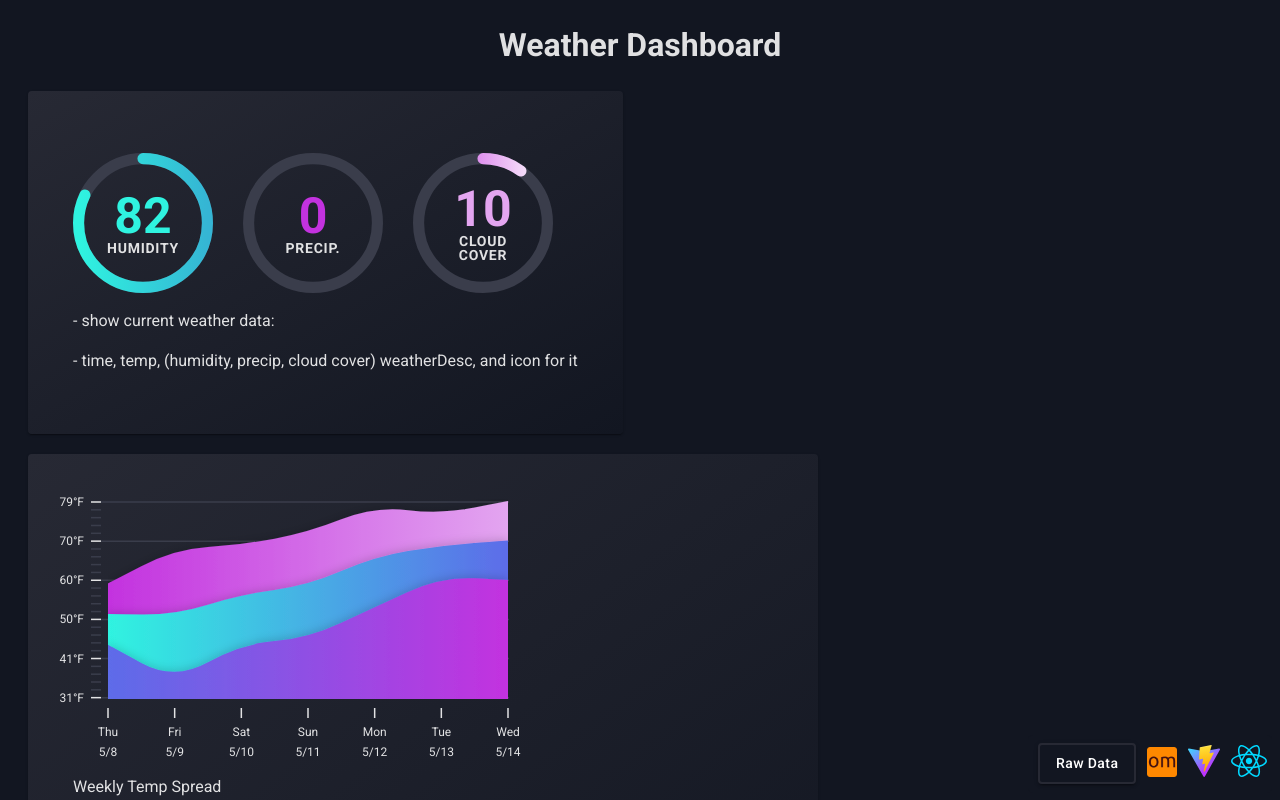
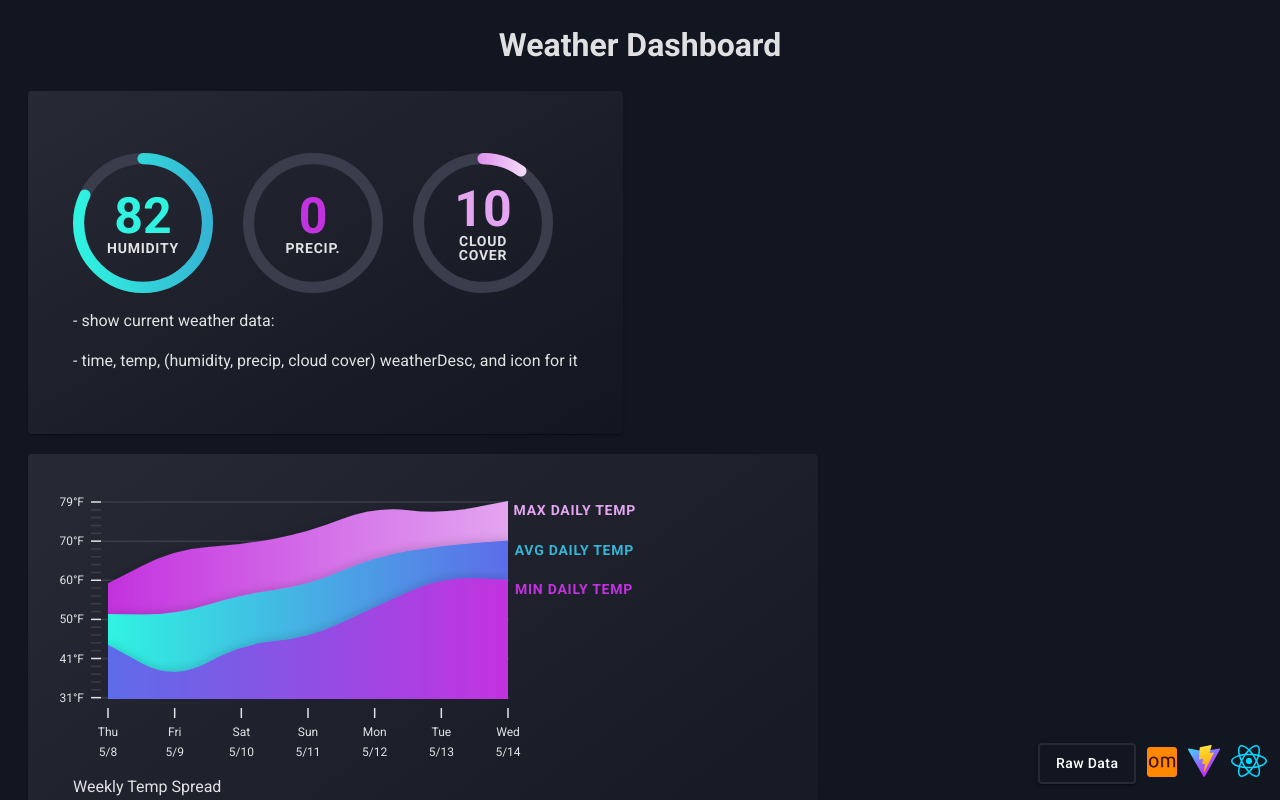
Before and after one commit to nrs32/react-weather-app, a React (Vite) app: page / in a window 1280 px wide. Shown: the top 800 px of the page. Built offline with nearby package versions, Linux system fonts and the light colour scheme.

Commit message:
create right label component, and add labels to graphs

```diff
--- a/src/components/gradient-circular-progress.tsx
+++ b/src/components/gradient-circular-progress.tsx
@@ -72,7 +72,7 @@ const GradientCircularProgress: React.FC<GradientCircularProgressProps> = (props
             sx={{
               color: theme.palette.text.primary,
               fontSize: '14px',
-              letterSpacing: '.75px',
+              letterSpacing: theme.palette.text.secondaryLetterSpacing,
               textTransform: 'uppercase',
             }}>
             { subtitle }
--- a/src/components/graphs-parts/curvy-time-graph.tsx
+++ b/src/components/graphs-parts/curvy-time-graph.tsx
@@ -29,9 +29,8 @@ const CurvyTimeGraph: React.FC<CurvyGraphProps> = ({ id, style, data, gradientst
   const graphId = `curvy-time-graph-${id}`;
   const [startColor, endColor] = gradientstops;
   const svgHeight = height - SPACE_BELOW_DATA;
-  const svgWidth = width;
 
-  const normalizedPoints = normalizeDataPoints(data, svgWidth, svgHeight, yRange, xRange);
+  const normalizedPoints = normalizeDataPoints(data, width, svgHeight, yRange, xRange);
   const pathData = generateSmoothPath(normalizedPoints);
   const areaPathData = generateAreaPath(pathData, normalizedPoints, svgHeight);
 
--- /dev/null
+++ b/src/components/graphs-parts/right-data-label.tsx
@@ -0,0 +1,58 @@
+import { useTheme } from '@mui/material';
+import React from 'react';
+
+import { SPACE_BELOW_DATA, type Point } from '../../types/graph-types';
+import normalizeDataPoints from '../../utils/normalize-data-points';
+
+interface RightDataLabelProps {
+  data: Point[];
+  width: number;
+  height: number;
+  yRange?: [number, number]; // [minY, maxY] y-axis range to be used, instead of normalized
+  xRange?: [number, number]; // [minY, maxY] y-axis range to be used, instead of normalized
+  labelColor: string;
+  label: string;
+
+  style?: React.CSSProperties;
+}
+
+const RightDataLabel: React.FC<RightDataLabelProps> = ({
+  data,
+  width,
+  height,
+  yRange,
+  xRange,
+  labelColor,
+  label,
+  style,
+}) => {
+  const theme = useTheme();
+
+  const svgHeight = height - SPACE_BELOW_DATA;
+
+  const normalizedPoints = normalizeDataPoints(data, width, svgHeight, yRange, xRange);
+  const lastNormalizedPoint = normalizedPoints[normalizedPoints.length - 1];
+  const letterHeight = 14;
+
+  return (
+    <div style={{ ...style }}>
+      <svg width={width} height={height}>
+        <g>
+          <text
+            x={lastNormalizedPoint.x}
+            y={lastNormalizedPoint.y + letterHeight}
+            textAnchor="end"
+            fontSize={`${letterHeight}`}
+            fill={labelColor}
+            letterSpacing={theme.palette.text.secondaryLetterSpacing}
+            fontWeight={700}
+          >
+            {label}
+          </text>
+        </g>
+      </svg>
+    </div>
+  );
+};
+
+export default RightDataLabel;
--- a/src/components/graphs/temp-v-humidity-graph.tsx
+++ b/src/components/graphs/temp-v-humidity-graph.tsx
@@ -9,6 +9,7 @@ import CurvyTimeGraph from '../graphs-parts/curvy-time-graph';
 import XAxis from '../graphs-parts/x-axis';
 import getTemperatureLabel from '../../utils/get-y-label';
 import getHumidityLabel from '../../utils/get-humidity-label';
+import RightDataLabel from '../graphs-parts/right-data-label';
 
 interface TempVHumidityGraphProps extends GraphProps {
   hourlyWeather: HourlyWeather[],
@@ -29,12 +30,19 @@ const TempVHumidityGraph: React.FC<TempVHumidityGraphProps> = ({ hourlyWeather,
   }));
 
   const combinedYPoints = getCombinedYRange(hourlyTemps.map(temp => temp.y));
+  const labelLeft = chartLeft + 113;
+  const labelTop = chartTop - 18;
 
   return (
     <>
       <YAxis style={{ position: "absolute", top: `${chartTop - 1}px`, left: `${chartLeft - 89}px`}} labeledYPoints={combinedYPoints} getLabel={(y) => getTempAndHumidityLabel(getTemperatureLabel(y), 'N/A')} graphWidth={graphWidth} height={graphHeight} textSpace={65}></YAxis>
+
       <CurvyTimeGraph id="dashed" width={graphWidth} height={graphHeight} style={{ position: "absolute", top: `${chartTop}px`, left: `${chartLeft}px` }} data={hourlyHumidity} yRange={[0, 100]} gradientstops={[theme.palette.pink.main, "white"]} gradientDirection='h' type="dashed-line"/>
+      <RightDataLabel label="HUMIDITY" labelColor={theme.palette.pink.light} width={graphWidth} height={graphHeight} style={{ position: "absolute", top: `${labelTop}px`, left: `${labelLeft - 35}px` }} data={hourlyHumidity} yRange={[0, 100]}></RightDataLabel>
+
       <CurvyTimeGraph id="line" width={graphWidth} height={graphHeight} style={{ position: "absolute", top: `${chartTop}px`, left: `${chartLeft}px`  }} data={hourlyTemps} gradientstops={[theme.palette.teal.main, theme.palette.purple.main]} type="line-area"/>
+      <RightDataLabel label="TEMPERATURE" labelColor={theme.palette.purple.main} width={graphWidth} height={graphHeight} style={{ position: "absolute", top: `${labelTop}px`, left: `${labelLeft}px`  }} data={hourlyTemps} ></RightDataLabel>
+
       <XAxis width={graphWidth} style={{ position: "absolute", top: `calc(${graphHeight}px + ${chartTop + 7}px)`, left: `${chartLeft}px` }} data={hourlyTemps} labelFrequency={4}></XAxis>
     </>
   )
--- a/src/components/graphs/weekly-temp-spread-graph.tsx
+++ b/src/components/graphs/weekly-temp-spread-graph.tsx
@@ -8,6 +8,7 @@ import XAxis from '../graphs-parts/x-axis';
 import type { GraphProps, LabeledXPoint, LabeledYPoint, Point } from '../../types/graph-types';
 import type React from 'react';
 import getTemperatureLabel from '../../utils/get-y-label';
+import RightDataLabel from '../graphs-parts/right-data-label';
 
 interface WeeklyTempSpreadGraphProps extends GraphProps {
   weatherData: WeatherData,
@@ -28,12 +29,21 @@ const WeeklyTempSpreadGraph: React.FC<WeeklyTempSpreadGraphProps> = ({ weatherDa
 
   const dailyYPoints: LabeledYPoint[] = determineYRangePoints([weeklyMin, weeklyMax], 23, getTemperatureLabel);
 
+  const labelLeft = chartLeft + 125;
+
   return (
     <>
       <YAxis style={{ position: "absolute", top: `${chartTop + 1}px`, left: `${chartLeft - 54}px` }} labeledYPoints={dailyYPoints} getLabel={getTemperatureLabel} graphWidth={graphWidth} height={graphHeight} textSpace={30}></YAxis>
+
       <CurvyTimeGraph id="day-max-temp" width={graphWidth} height={graphHeight} style={{ position: "absolute", top: `${chartTop}px`, left: `${chartLeft}px` }} data={dailyMaxTemps} yRange={[weeklyMin, weeklyMax]} gradientstops={[theme.palette.pink.main, theme.palette.pink.light]} gradientDirection='h' type="area"/>
+      <RightDataLabel label="MAX DAILY TEMP" labelColor={theme.palette.pink.light} width={graphWidth} height={graphHeight} style={{ position: "absolute", top: `${chartTop}px`, left: `${labelLeft + 3}px` }} data={dailyMaxTemps} yRange={[weeklyMin, weeklyMax]}></RightDataLabel>
+
       <CurvyTimeGraph id="day-avg-temp" width={graphWidth} height={graphHeight} style={{ position: "absolute", top: `${chartTop}px`, left: `${chartLeft}px` }} data={dailyAvgTemps} yRange={[weeklyMin, weeklyMax]} gradientstops={[theme.palette.teal.main, theme.palette.purple.main]} gradientDirection='h' showAreaShadow={true} type="area"/>
+      <RightDataLabel label="AVG DAILY TEMP" labelColor={theme.palette.blue.main} width={graphWidth} height={graphHeight} style={{ position: "absolute", top: `${chartTop}px`, left: `${labelLeft + 1}px` }} data={dailyAvgTemps} yRange={[weeklyMin, weeklyMax]}></RightDataLabel>
+
       <CurvyTimeGraph id="day-min-temp" width={graphWidth} height={graphHeight} style={{ position: "absolute", top: `${chartTop}px`, left: `${chartLeft}px` }} data={dailyMinTemps} yRange={[weeklyMin, weeklyMax]} gradientstops={[theme.palette.purple.main, theme.palette.pink.main]} gradientDirection='h' showAreaShadow={true} type="area"/>
+      <RightDataLabel label="MIN DAILY TEMP" labelColor={theme.palette.pink.main} width={graphWidth} height={graphHeight} style={{ position: "absolute", top: `${chartTop}px`, left: `${labelLeft}px` }} data={dailyMinTemps} yRange={[weeklyMin, weeklyMax]}></RightDataLabel>
+
       <XAxis width={graphWidth} style={{ position: "absolute", top: `calc(${graphHeight}px + ${chartTop + 2}px)`, left: `${chartLeft}px` }} data={dailyMinTemps}></XAxis>
     </>
   )
--- a/src/theme.tsx
+++ b/src/theme.tsx
@@ -11,6 +11,13 @@ declare module '@mui/material/styles' {
     cardBg: Palette['primary'],
     bg: Palette['primary'],
   }
+
+  interface TypeText {
+    // Extends TypeText with this new property
+    // Bc TypeText will be defined twice, and TS will merge the defs
+    secondaryLetterSpacing?: string;
+  }
+
   interface PaletteOptions {
     purple: PaletteOptions['primary'],
     pink: PaletteOptions['primary'],
@@ -46,6 +53,7 @@ const theme = createTheme({
     text: {
       primary: '#FFFFFFDE',
       secondary: '#3A3D4B',
+      secondaryLetterSpacing: '.75px',
     }
   },
 });
```
